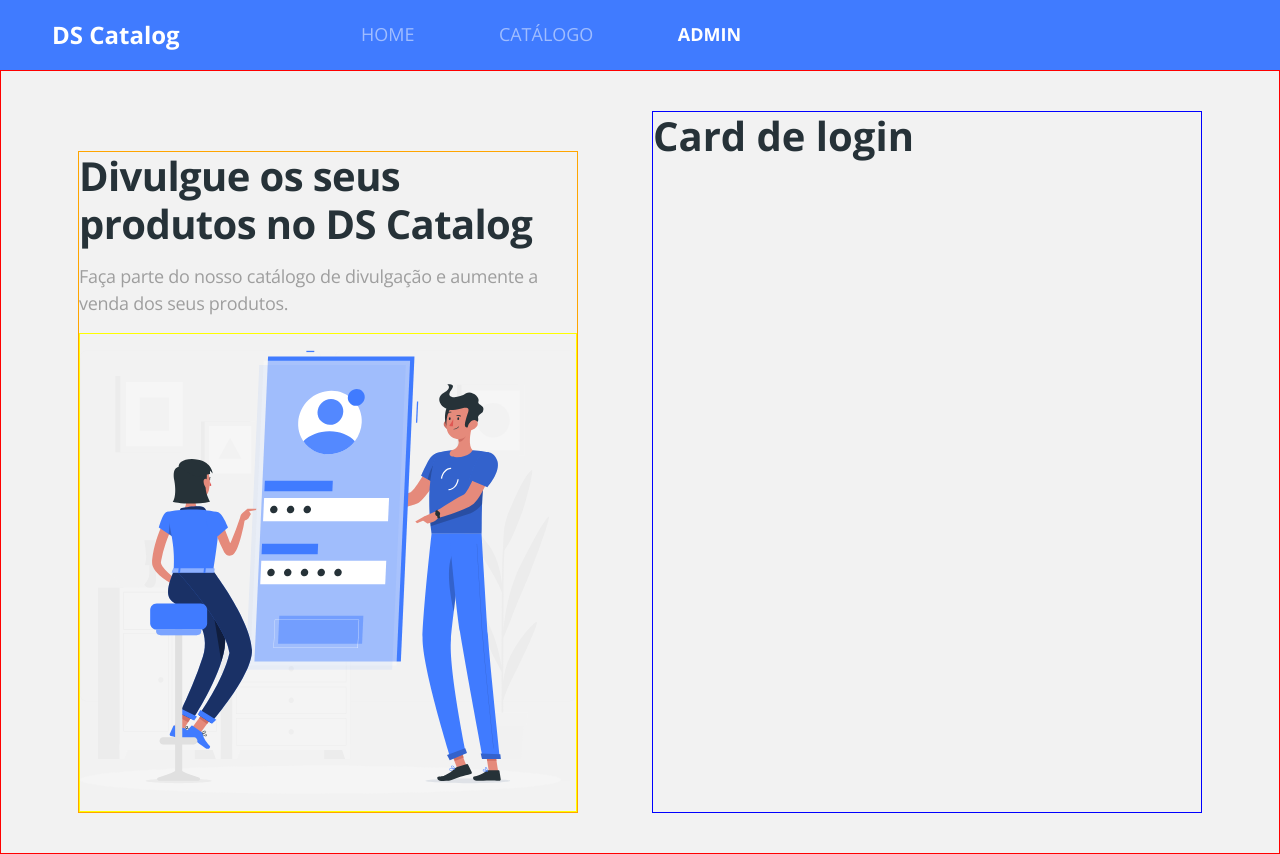
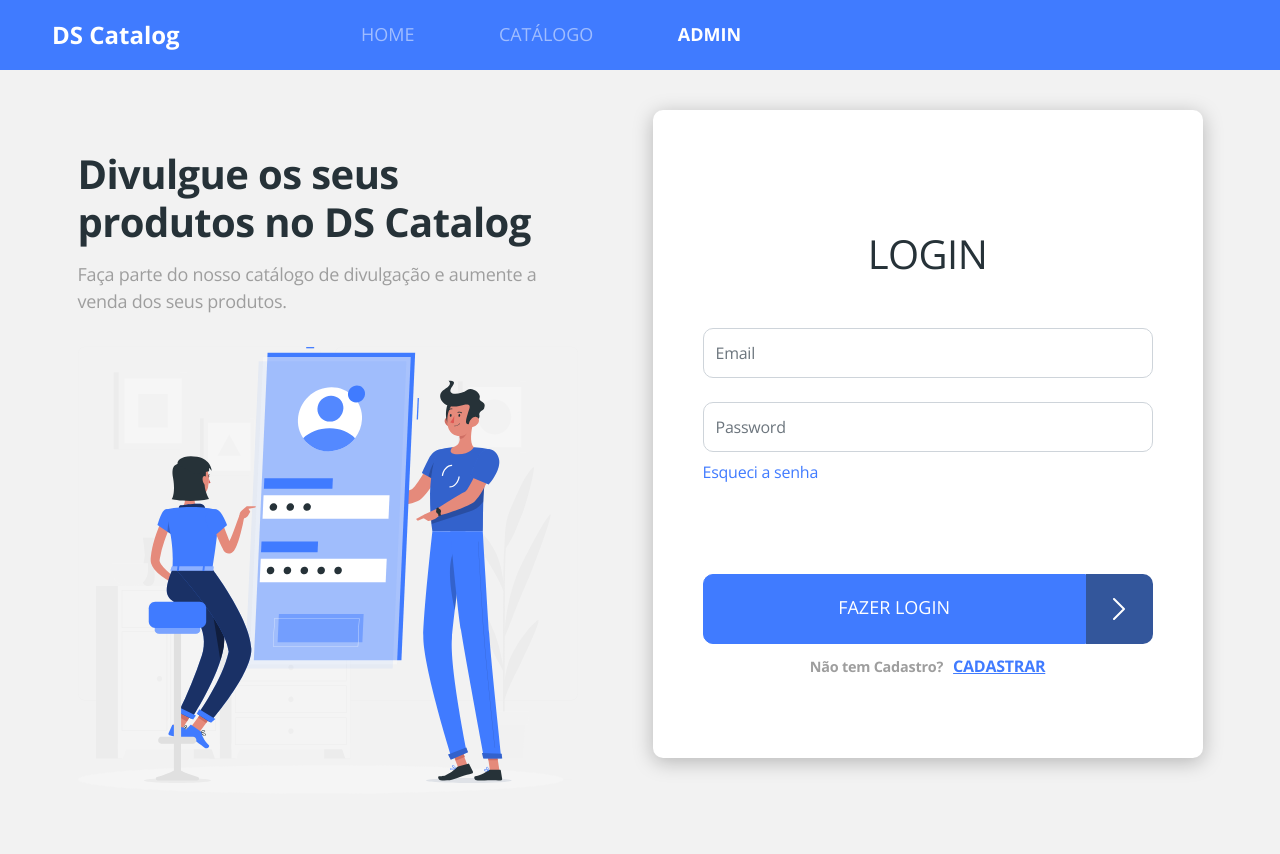
Before and after one commit to mauricioseiblitz/aula-deploy-aws, a React (Create React App) app in the folder frontweb/: page /admin/auth/login in a window 1280 px wide. Built offline with nearby package versions, Linux system fonts and the light colour scheme; no server answers.

Commit message:
React hook form first test

```diff
--- a/frontweb/package.json
+++ b/frontweb/package.json
@@ -18,6 +18,7 @@
     "react": "17.0.2",
     "react-content-loader": "^6.2.1",
     "react-dom": "17.0.2",
+    "react-hook-form": "^7.45.1",
     "react-router-dom": "5.2.0",
     "react-scripts": "5.0.1",
     "typescript": "^4.9.4",
--- a/frontweb/src/App.css
+++ b/frontweb/src/App.css
@@ -23,3 +23,11 @@ a:hover {
   box-shadow: 0px 4px 20px rgba(0, 0, 0, 0.25);
   border-radius: 10px;
 }
+
+.base-input {
+  border-radius: 10px;
+  font-size: 1em;
+  letter-spacing: -0.015em;
+  color: #263238;
+  height: 50px;
+}
--- a/frontweb/src/components/Button/index.tsx
+++ b/frontweb/src/components/Button/index.tsx
@@ -1,7 +1,6 @@
-import "./styles.css";
-
 import { ReactComponent as ArrowIcon } from 'assets/images/arrow.svg';
 
+import "./styles.css";
 
 type Props = {
     text: string;
--- a/frontweb/src/components/Button/styles.css
+++ b/frontweb/src/components/Button/styles.css
@@ -3,6 +3,7 @@
 }
 
 .btn-container button {
+  width: calc(100% - 50px);
   border-radius: 10px 0 0 10px;
 }
 
--- /dev/null
+++ b/frontweb/src/pages/Admin/Auth/Login/index.tsx
@@ -0,0 +1,59 @@
+import { Link } from 'react-router-dom';
+import ButtonIcon from 'components/Button';
+import { useForm } from 'react-hook-form';
+
+import './styles.css';
+
+type FormData = {
+    username: string;
+    password: string;
+}
+
+const Login = () => {
+
+    const { register, handleSubmit } = useForm<FormData>();
+
+    const onSubmit = (formData: FormData) => {
+        console.log(formData);
+    }
+
+    return (
+        <div className="base-card login-card">
+            <h1>LOGIN</h1>
+            <form onSubmit={handleSubmit(onSubmit)}>
+                <div className="mb-4">
+                    <input
+                        {...register("username")}
+                        type="text"
+                        className="form-control base-input"
+                        placeholder="Email"
+                        name="username"
+                    />
+                </div>
+                <div className="mb-2">
+                    <input
+                        {...register("password")}
+                        type="password"
+                        className="form-control base-input "
+                        placeholder="Password"
+                        name="password"
+                    />
+                </div>
+                <Link to="/admin/auth/recover" className="login-link-recover">
+                    Esqueci a senha
+                </Link>
+                <div className="login-submit">
+                    <ButtonIcon text="Fazer login" />
+                </div>
+                <div className="signup-container">
+                    <span className="not-registered">Não tem Cadastro?</span>
+                    <Link to="/admin/auth/register" className="login-link-register">
+                        CADASTRAR
+                    </Link>
+                </div>
+            </form>
+        </div>
+    );
+};
+
+export default Login;
--- /dev/null
+++ b/frontweb/src/pages/Admin/Auth/Login/styles.css
@@ -0,0 +1,61 @@
+.login-card {
+  padding: 20px;
+  font-size: 16px;
+}
+.login-card h1 {
+  font-size: 2.5em;
+  font-weight: normal;
+  text-align: center;
+  letter-spacing: -0.015em;
+  color: #263238;
+  text-transform: uppercase;
+  margin-top: 70px;
+  margin-bottom: 50px;
+}
+
+.login-link-recover {
+  font-size: 1em;
+  letter-spacing: -0.015em;
+  color: #407bff;
+  display: block;
+  margin-bottom: 90px;
+}
+
+.login-link-register {
+  font-weight: bold;
+  font-size: 1em;
+  text-align: center;
+  letter-spacing: -0.015em;
+  text-decoration-line: underline;
+  color: #407bff;
+  margin-left: 10px;
+}
+
+.login-submit {
+  margin-bottom: 10px;
+}
+
+.not-registered {
+  font-weight: bold;
+  font-size: 1em;
+  text-align: center;
+  letter-spacing: -0.015em;
+  color: #9e9e9e;
+}
+
+.signup-container {
+  text-align: center;
+  margin-bottom: 30px;
+}
+
+@media (min-width: 320px) {
+  .not-registered {
+    font-size: 0.9em;
+  }
+}
+
+@media (min-width: 576px) {
+  .login-card {
+    padding: 50px;
+  }
+}
--- a/frontweb/src/pages/Admin/Auth/index.tsx
+++ b/frontweb/src/pages/Admin/Auth/index.tsx
@@ -2,6 +2,7 @@ import { ReactComponent as AuthImage } from "assets/images/auth-image.svg";
 import { Route, Switch } from "react-router-dom";
 
 import './styles.css';
+import Login from "./Login";
 
 const Auth = () => {
     return (
@@ -14,7 +15,7 @@ const Auth = () => {
             <div className="auth-form-container">
                 <Switch>
                     <Route path="/admin/auth/login">
-                        <h1>Card de login</h1>
+                        <Login />
                     </Route>
                     <Route path="/admin/auth/signup">
                         <h1>Card de Signup</h1>
--- a/frontweb/src/pages/Admin/Auth/styles.css
+++ b/frontweb/src/pages/Admin/Auth/styles.css
@@ -2,17 +2,14 @@
   display: flex;
   justify-content: space-around;
   padding: 20px;
-  border: 1px solid red;
 }
 
 .auth-banner-container {
   display: none;
-  border: 1px solid orange;
 }
 
 .auth-form-container {
   width: 100%;
-  border: 1px solid blue;
 }
 
 @media (min-width: 576px) {
@@ -54,7 +51,6 @@
 
   .auth-banner-container svg {
     width: 100%;
-    border: 1px solid yellow;
   }
 }
 
```
Also changed, not shown: 1 other file (tests, documents, lock files or other folders).
